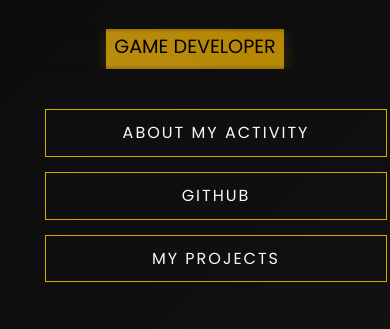
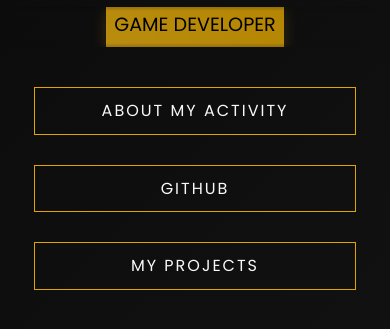
Before and after one commit to KPZ231/KPZsProduction_Website, a plain HTML site: page index.html in a window 390 px wide. Shown: the part 355-684 px from the top of the page. Drawn offline with nearby package versions, Linux system fonts and the light colour scheme; a web font is replaced by a local one.

Commit message:
Update styles for improved layout and responsiveness. Centered text in hr elements, adjusted button widths, and refined flexbox properties in the container. Removed unused mobile button classes to streamline CSS.

```diff
--- a/styles/styles.css
+++ b/styles/styles.css
@@ -193,6 +193,7 @@
   animation-delay: 0.5s;
   opacity: 0;
   animation-fill-mode: forwards;
+  text-align: center;
 }
 
 @keyframes fadeInUp {
@@ -491,6 +492,8 @@
     justify-content: center;
     align-items: center;
     text-align: center;
+    display: flex;
+    flex-direction: column;
   }
 
   .typewriter h1 {
@@ -500,20 +503,22 @@
   }
 
   .cont {
+    width: 100%;
     display: flex;
     flex-direction: column;
     align-items: center;
-    width: 90%;
-    max-width: 300px;
+    justify-content: center;
     margin: 1.5rem auto;
     gap: 15px;
   }
 
   .button {
-    width: 100%;
+    display: block;
+    width: 80%;
+    max-width: 280px;
+    margin: 0 auto 15px;
     text-align: center;
     padding: 10px 20px;
-    margin: 0;
   }
 
   .informationContainer {
@@ -932,3 +937,9 @@
     animation: none;
   }
 }
+
+/* Remove these unused mobile button classes */
+.mobile-centered-buttons,
+.mobile-centered-button {
+  display: none;
+}
```
